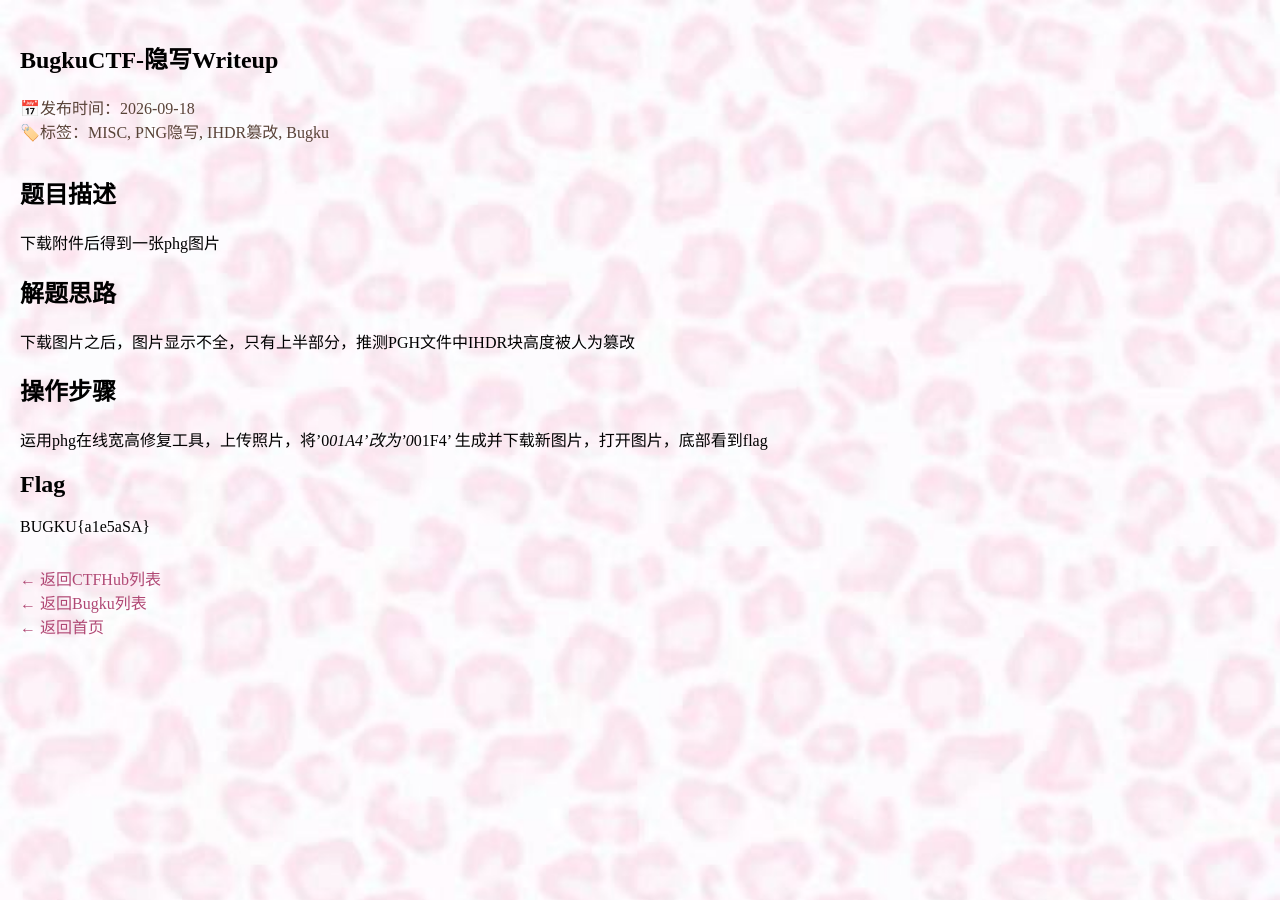
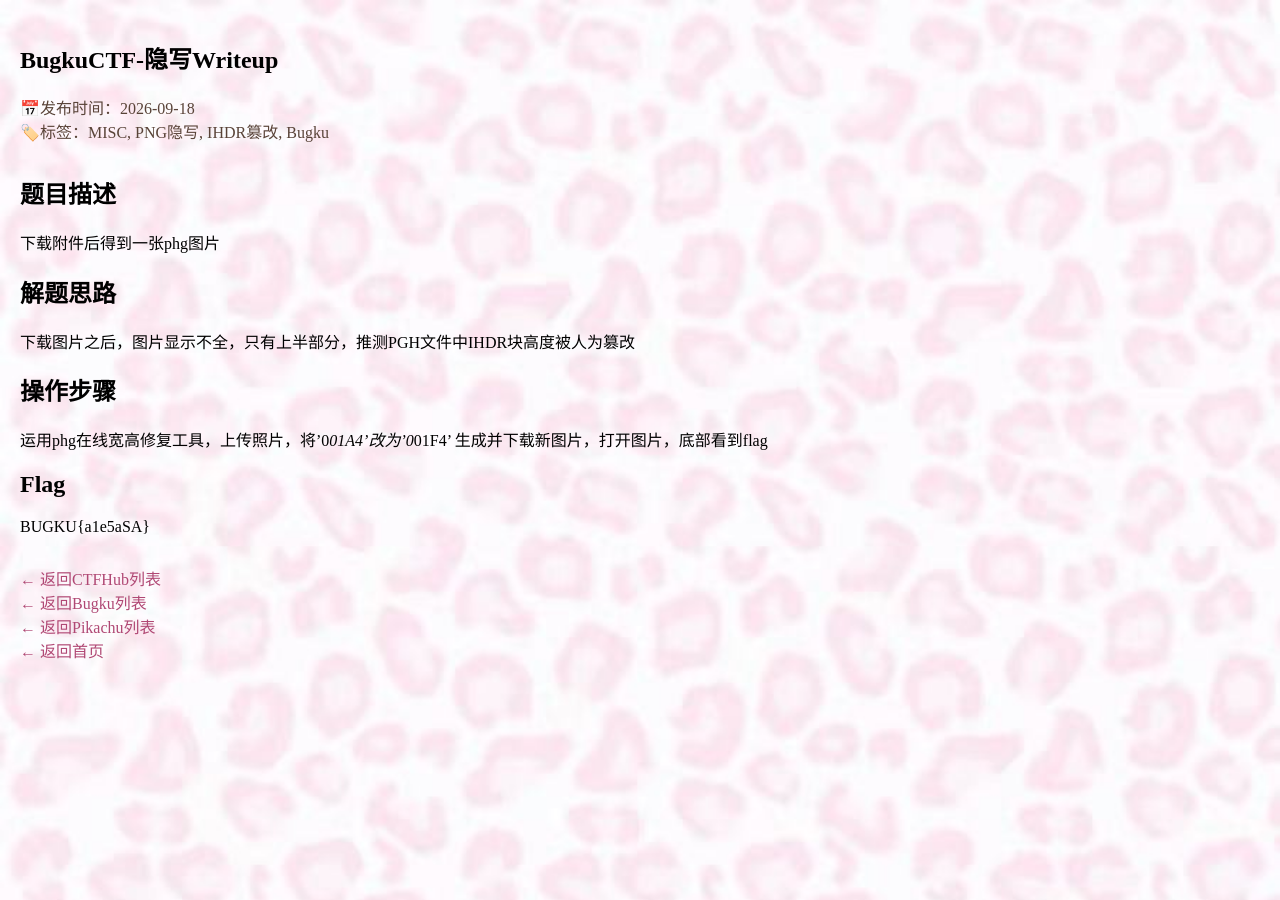
Before and after one commit to Eclair-Tracy/Eclair-Tracy.github.io, a Jekyll site: the page built from _posts/2026-09-18-bugku-隐写.md, in a window 1280 px wide. Built offline with Jekyll 4.4.1, drawn with Linux system fonts in a browser that asks for light colours.

Commit message:
Update navigation links in post layout

```diff
--- a/_layouts/post.html
+++ b/_layouts/post.html
@@ -14,9 +14,11 @@ layout: default
 </div>
 
 <div style="margin-top:30px;">
-<a href=" " style="color:#b04874;text-decoration:none;">← 返回CTFHub列表</a >
+<a href="/ctfhub.html" style="color:#b04874;text-decoration:none;">← 返回CTFHub列表</a >
 <br>
 <a href="/bugku.html" style="color:#b04874;text-decoration:none;">← 返回Bugku列表</a >
+<br>
+<a href="/pikachu.html" style="color:#b04874;text-decoration:none;">← 返回Pikachu列表</a >
 <br>
 <a href="/" style="color:#b04874;text-decoration:none;">← 返回首页</a >
 </div>
```
